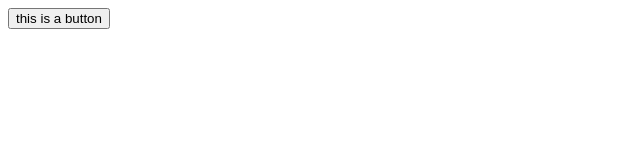
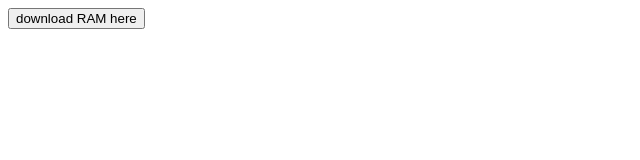
Before and after one commit to TwinklingZtar/pushtest, a plain HTML site: page index.html in a window 1280 px wide. Shown: the full height of the page, 0-640 px from the left. Drawn offline with Linux system fonts and the light colour scheme.

Commit message:
changed button

```diff
--- a/index.html
+++ b/index.html
@@ -7,7 +7,7 @@
 
 <body>
     <a href="../personal_website/index.html">
-    <button>this is a button</button>
+    <button>download RAM here</button>
 </a>
 </body>
 
```
